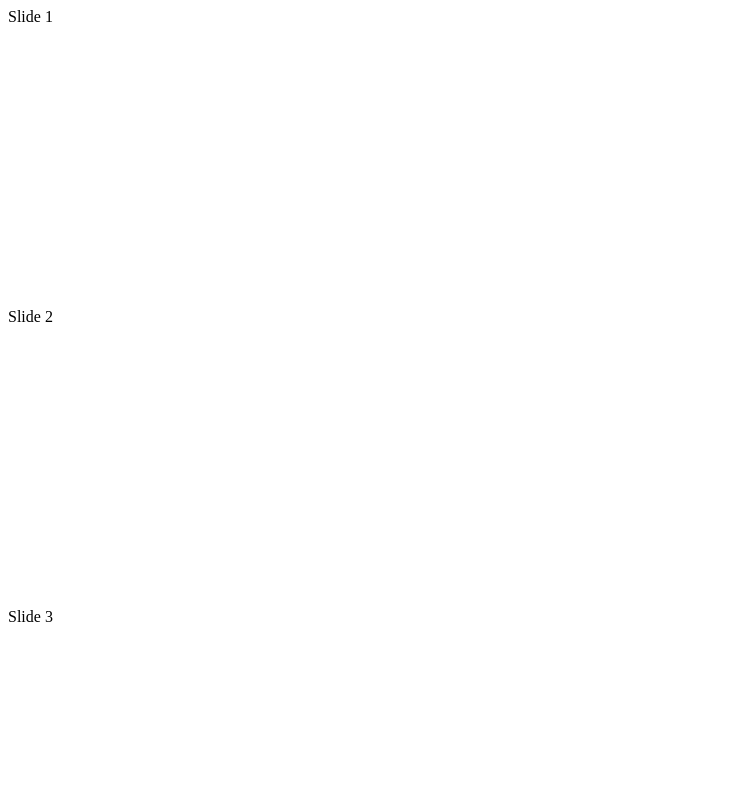
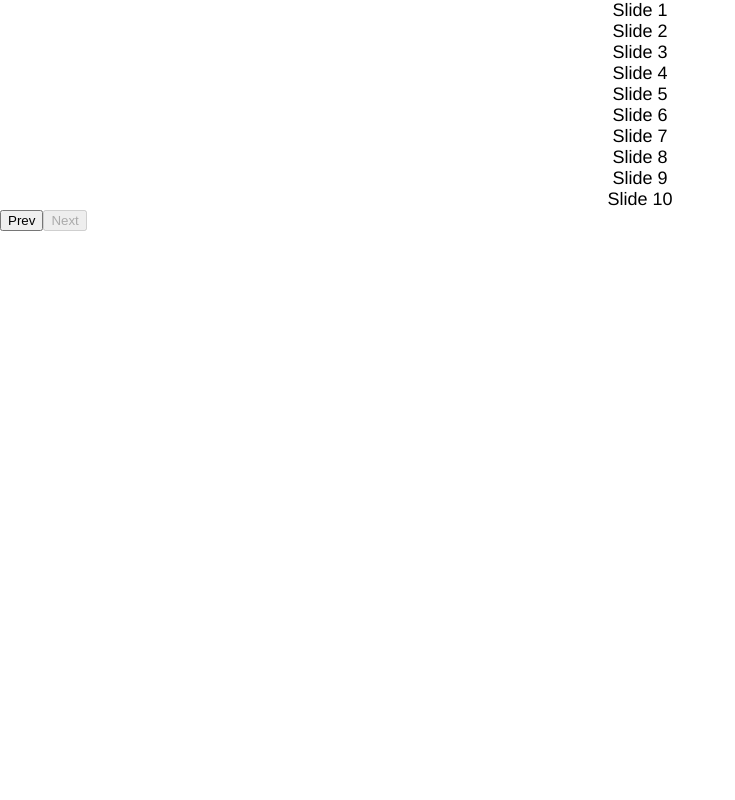
Before and after one commit to bszeidl/using_swiperjs_szb, a plain HTML site: page index.html in a window 1280 px wide. Shown: the top 800 px of the page, without its empty margins (0-735 px from the left). Drawn offline with nearby package versions, Linux system fonts and the light colour scheme.

Commit message:
buttons in and moves slides

```diff
--- a/script.js
+++ b/script.js
@@ -16,36 +16,19 @@ function pageLoad() {
 	_swiperWrap.insertAdjacentHTML('afterbegin', '<div class="swiper-slide">Slide 2</div>');
 	_swiperWrap.insertAdjacentHTML('afterbegin', '<div class="swiper-slide">Slide 1</div>');
 	_swiperCont.insertAdjacentHTML('beforeend', '<div class="swiper-pagination"></div>');
-	_swiperCont.insertAdjacentHTML('beforeend', '<button class="btn">Prev</button>');
-	_swiperCont.insertAdjacentHTML('beforeend', '<button class="btn">Next</button>');
+	_swiperCont.insertAdjacentHTML('beforeend', '<button class="swiper-button-next">Prev</button>');
+	_swiperCont.insertAdjacentHTML('beforeend', '<button class="swiper-button-prev">Next</button>');
 
-
-	var mySwiper = new Swiper('.swiper-container', {
-		// Optional parameters
-		direction: 'vertical',
-		loop: true,
-
-		// If we need pagination
+	var swiper = new Swiper('.swiper-container', {
 		pagination: {
 			el: '.swiper-pagination',
+			type: 'progressbar',
 		},
-
-		// Navigation arrows
 		navigation: {
 			nextEl: '.swiper-button-next',
 			prevEl: '.swiper-button-prev',
 		},
-
-		// And if we need scrollbar
-		scrollbar: {
-			el: '.swiper-scrollbar',
-		},
-	})
-
-	var mySwiper = new Swiper('.swiper-container', {
-    speed: 400,
-    spaceBetween: 100
-});
+	});
 
 }
 
--- a/style.scss
+++ b/style.scss
@@ -1,4 +1,34 @@
+html, body {
+  position: relative;
+  height: 100%;
+}
+body {
+  font-family: Helvetica Neue, Helvetica, Arial, sans-serif;
+  font-size: 14px;
+  color:#000;
+  margin: 0;
+  padding: 0;
+}
 .swiper-container {
-	width: 600px;
-	height: 300px;
+  width: 100%;
+  height: 100%;
 }
+.swiper-slide {
+  text-align: center;
+  font-size: 18px;
+  background: #fff;
+
+  /* Center slide text vertically */
+  display: -webkit-box;
+  display: -ms-flexbox;
+  display: -webkit-flex;
+  display: flex;
+  -webkit-box-pack: center;
+  -ms-flex-pack: center;
+  -webkit-justify-content: center;
+  justify-content: center;
+  -webkit-box-align: center;
+  -ms-flex-align: center;
+  -webkit-align-items: center;
+  align-items: center;
+}
```
Also changed, not shown: style.css, 1 other file.
